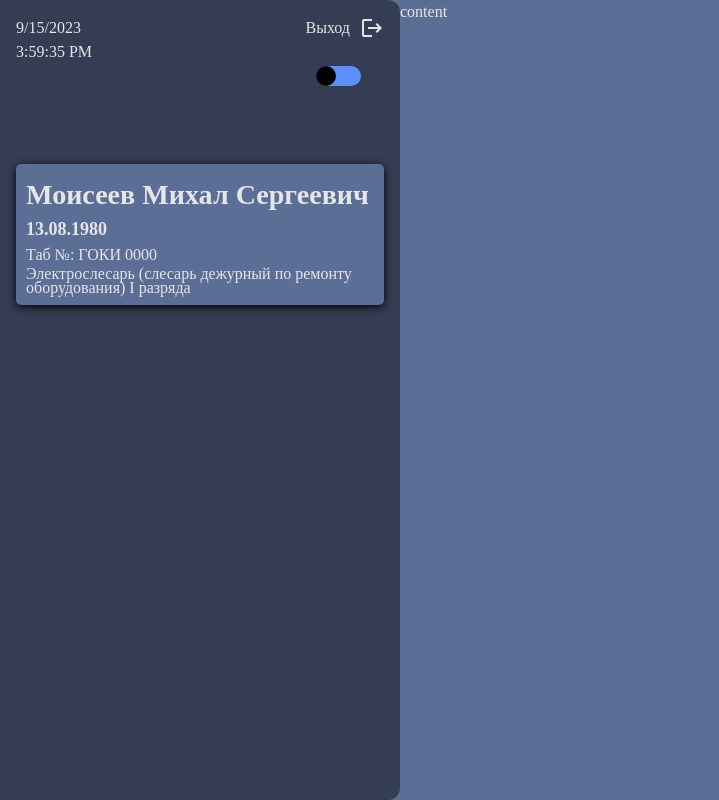
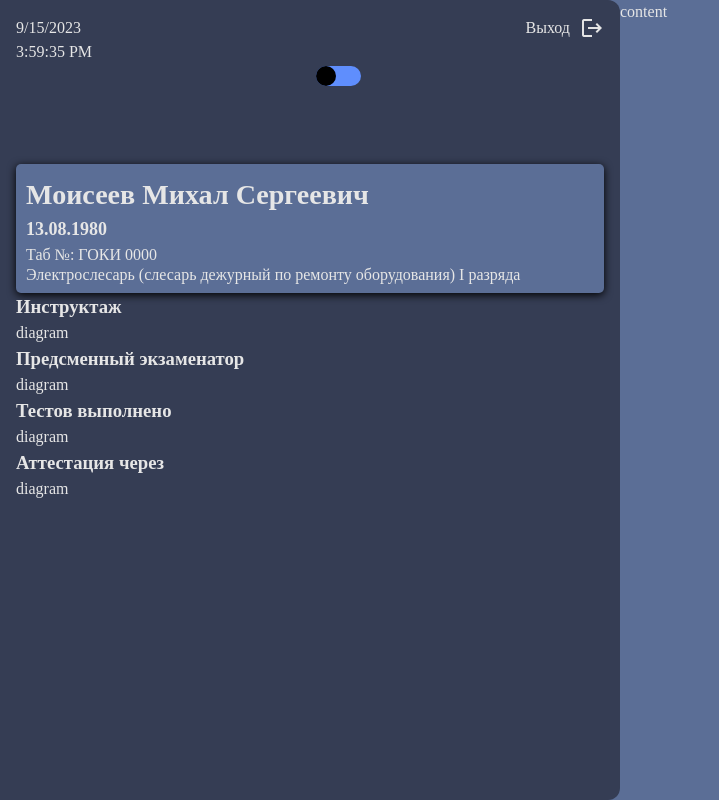
Before and after one commit to V-Kovalenko/amicun, a Vue app: page / in a window 1280 px wide. Shown: the whole page, without its empty margins (0-719 px from the left). Built offline with nearby package versions, Linux system fonts and the light colour scheme.

Commit message:
modified: components

```diff
--- a/src/components/Sidebar.vue
+++ b/src/components/Sidebar.vue
@@ -37,16 +37,23 @@ onMounted(() => {
   <aside class="sidebar">
 
     <div class="sidebar__header header">
+      <!--data-->
       <div class="header__date">
-        <div>{{currentData}}</div>
-        <div>{{currentTime}}</div>
+        <div>{{ currentData }}</div>
+        <div>{{ currentTime }}</div>
       </div>
+      <!--data-->
+
+      <!--logout-->
       <div class="header__logout">
         <p>Выход</p>
         <div class="header__icon">
           <span class="material-icons">logout</span>
         </div>
       </div>
+      <!--logout-->
+
+      <!--button-->
       <div class="header__button" @click="changeColorTheme">
         <div :class="toggleStyle">
           <div v-if="colorTheme === 'dark-theme'" class="header__button-slider"></div>
@@ -54,38 +61,97 @@ onMounted(() => {
         </div>
       </div>
     </div>
+    <!--button-->
+
     <div class="sidebar__content">
+      <!--about-person-->
       <div class="sidebar__about-person about-person">
         <div class="about-person__name">
-          <h3>{{user.name}}</h3>
+          <h3>{{ user.name }}</h3>
         </div>
-        <div class="about-person__age"><b>{{user.age}}</b></div>
+        <div class="about-person__age"><b>{{ user.age }}</b></div>
         <div class="about-person__personnel-umber">
-          <p>Таб №: ГОКИ {{user.personnelNumber}}</p>
+          <p>Таб №: ГОКИ {{ user.personnelNumber }}</p>
         </div>
-        <div class="about-person__position">{{user.position}}</div>
+        <div class="about-person__position">{{ user.position }}</div>
       </div>
+      <!--about-person-->
+
+      <!--training-->
+      <div class="sidebar__training training">
+        <!-- instructions-->
+        <div class="training__instructions">
+          <div class="training__instructions-title">
+            <h3>Инструктаж</h3>
+            <div class="training__instructions-diagram">
+              diagram
+            </div>
+          </div>
+        </div>
+        <!-- instructions-->
+
+        <!-- examiner-->
+        <div class="training__examiner">
+          <div class="training__examiner-title">
+            <h3>Предсменный экзаменатор</h3>
+            <div class="training__examiner-diagram">
+              diagram
+            </div>
+          </div>
+        </div>
+        <!-- examiner-->
+
+        <!-- tests completed-->
+        <div class="training__test">
+          <div class="training__test-title">
+            <h3>Тестов выполнено</h3>
+            <div class="training__test-diagram">
+              diagram
+            </div>
+          </div>
+        </div>
+        <!-- tests completed-->
+
+        <!-- certification-->
+        <div class="training__certification">
+          <div class="training__certification-title">
+            <h3>Аттестация через</h3>
+            <div class="training__certification-diagram">
+              diagram
+            </div>
+          </div>
+        </div>
+        <!-- certification-->
+
+      </div>
+      <!--training-->
     </div>
   </aside>
 </template>
 
 <style scoped lang="scss">
 @import "@/assets/scss/main";
+
 .sidebar {
   padding: 1rem;
+/*header >>*/
   .header {
     display: flex;
     justify-content: space-between;
     position: relative;
+
     &__date {
 
     }
+
     &__logout {
       display: flex;
     }
+
     &__icon {
       margin-left: 10px;
     }
+
     &__button {
       width: 45px;
       height: 20px;
@@ -99,6 +165,7 @@ onMounted(() => {
       top: 50px;
       left: 300px;
     }
+
     &__button_dark {
       background-color: $bg-sidebar_light;
       width: 45px;
@@ -106,6 +173,7 @@ onMounted(() => {
       border-radius: 1rem;
 
     }
+
     &__button-slider {
       width: 20px;
       height: 20px;
@@ -114,6 +182,7 @@ onMounted(() => {
       top: 0;
       left: 0;
     }
+
     &__button-slider_black {
       width: 20px;
       height: 20px;
@@ -125,34 +194,86 @@ onMounted(() => {
     }
 
   }
+  /*header <<*/
   &__content {
-      display: flex;
+
   }
+
   &__about-person {
     margin-top: 100px;
   }
+/*about-person >>*/
   .about-person {
     display: flex;
     background-color: $bg-content_dark;
     flex-direction: column;
     width: 100%;
     padding: 10px;
-        box-shadow: 0 2px 8px  rgba(0, 0, 0, 1);
+    box-shadow: 0 2px 8px rgba(0, 0, 0, 1);
     border-radius: 5px;
+
     &__name {
       font-size: 24px;
 
     }
+
     &__age {
       font-size: 18px;
     }
+
     &__personnel-umber {
 
     }
+
     &__position {
-          line-height: 14px;
+      line-height: 16px;
     }
   }
+/*about-person <<*/
+  &__training {
+    /*training >>*/
+    .training {
+      &__instructions {
 
       }
+      &__instructions-title {
+
+      }
+      &__instructions-diagram {
+
+      }
+
+      &__instructions {
+
+      }
+      &__instructions-title {
+
+      }
+      &__instructions-diagram {
+
+      }
+
+      &__instructions {
+
+      }
+      &__instructions-title {
+
+      }
+      &__instructions-diagram {
+
+      }
+
+      &__instructions {
+
+      }
+      &__instructions-title {
+
+      }
+      &__instructions-diagram {
+
+      }
+    }
+    /*training <<*/
+  }
+}
 </style>
--- a/src/components/pages/HomePage.vue
+++ b/src/components/pages/HomePage.vue
@@ -29,7 +29,7 @@ const {colorTheme} = toRefs(colorThemeStore)
   height: 100vh;
 
   &__sidebar {
-    width: 400px;
+    width: 620px;
     grid-area: aside;
 
     border-radius: 0 12px 12px 0;
--- a/src/stores/user.js
+++ b/src/stores/user.js
@@ -9,8 +9,51 @@ const useUserStore = defineStore('employee', () => {
         personnelNumber: '0000',
         position: 'Электрослесарь (слесарь дежурный по ремонту оборудования) I разряда'
     })
+
+    const trainingAndCertification = reactive({
+        instruction: {
+            title: 'Инструктаж',
+            img: 'img',
+            colors: {
+                '#56698f': null,
+                '#EF7F1A': false,
+                '#B2D63C': true
+            }
+        },
+        examiner: {
+            title: 'Предсменный экзаменатор',
+            img: 'img',
+            colors: {
+                '#56698f': null,
+                '#EF7F1A': false,
+                '#B2D63C': true
+            }
+        },
+        test: {
+            title: 'Тестов выполнено',
+            img: 'img',
+            colors: {
+                '#56698f': null,
+                '#EF7F1A': false,
+                '#B2D63C': true
+            },
+            tests: 122
+        },
+        certification: {
+            title: 'Аттестация через',
+            img: 'img',
+            colors: {
+                '#56698f': null,
+                '#EF7F1A': false,
+                '#B2D63C': true
+            },
+            days: 1825
+        },
+
+    })
     return {
-        user
+        user,
+        trainingAndCertification
     }
 })
 export default useUserStore
```
Lines whose indentation alone changed are shown as unchanged.
